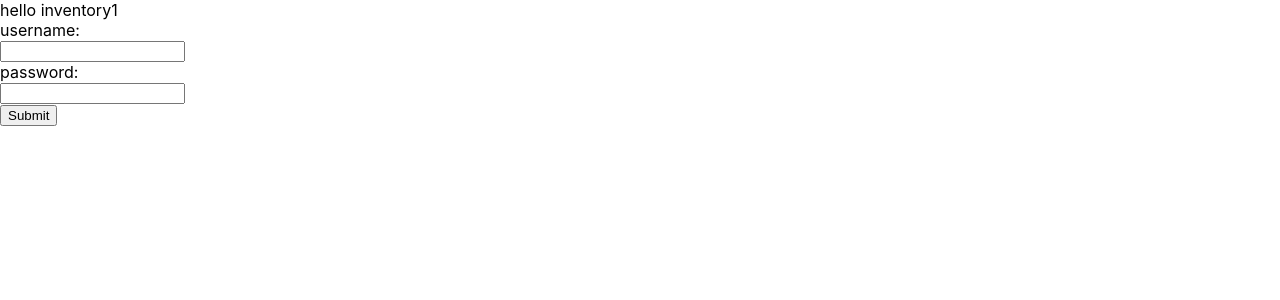
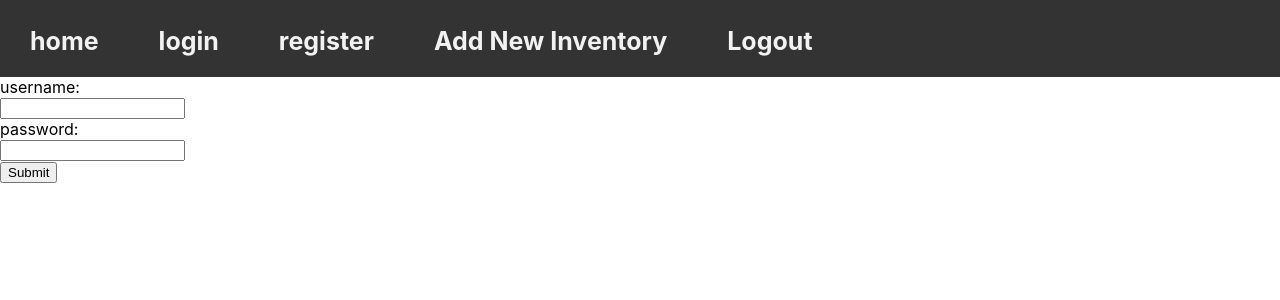
Before and after one commit to Edward-Alkimie/kevin-crud-inventory, a React (Create React App) app in the folder frontend/: page /login in a window 1280 px wide. Shown: the top 300 px of the page. Built offline with nearby package versions, Linux system fonts and the light colour scheme; no server answers.

Commit message:
afternoon save

```diff
--- a/frontend/package.json
+++ b/frontend/package.json
@@ -6,10 +6,12 @@
     "@testing-library/jest-dom": "^5.16.5",
     "@testing-library/react": "^13.4.0",
     "@testing-library/user-event": "^13.5.0",
+    "cookie": "^0.5.0",
     "react": "^18.2.0",
     "react-dom": "^18.2.0",
     "react-router-dom": "^6.4.5",
     "react-scripts": "5.0.1",
+    "styled-components": "^5.3.6",
     "web-vitals": "^2.1.4"
   },
   "scripts": {
--- a/frontend/src/App.js
+++ b/frontend/src/App.js
@@ -7,6 +7,8 @@ import Inventory from './Components/inventory.js'
 import CreateAccount from './Components/CreateAccount.js';
 import Login from './Components/Login.js';
 import config from '../src/config.js';
+import Search from './Components/Search';
+import Home from './Components/Home';
 
 // import './App.css';
 
@@ -19,6 +21,7 @@ function App() {
   const [selectUser, setSelectUser] = useState("all");
   const [inventory, setInventory] = useState([]);
   const [loginFlag, setLoginFlag] = useState(false);
+
   // const [loading, setLoading] = useState(true);
   // const [userloading, setUserloading] =useState(true)
 
@@ -39,19 +42,20 @@ function App() {
     <div className="App">
 
       <header className="App-header">
-        hello inventory1
       </header>
       <Context.Provider value ={{totalInventory, setTotalInventory,
                                   totalUser, selectUser,
                                   setSelectUser, inventory,
                                   setInventory, loginFlag ,setLoginFlag}}>
       <BrowserRouter>
+
       <Routes>
-        <Route path='/' element={<HeaderBar/>}/>
+        <Route path='/' element={<Home/>}/>
         <Route path='/add' element={<AddInventory/>}/>
         <Route path='/inventory/:id' element={<Inventory/>}/>
         <Route path='/createaccount' element={<CreateAccount/>}/>
         <Route path='/login' element={<Login/>}/>
+        <Route path='/search' element={<Search/>}/>
       </Routes>
 
       </BrowserRouter>
--- a/frontend/src/Components/AddInventory.js
+++ b/frontend/src/Components/AddInventory.js
@@ -1,4 +1,6 @@
 import config from '../config.js';
+import HeaderBar from '../Components/HeaderBar.js'
+import cookie from 'cookie';
 
 const ApiUrl = config[process.env.REACT_APP_NODE_ENV || "development"].apiUrl
 
@@ -6,6 +8,7 @@ function AddInventory(){
 
     return (
         <div className="inventoryInput">
+            <HeaderBar/>
             <form>
                 <label htmlFor="addInventory"> add a new Inventory</label>
                 <input type="text" id ="itemNameID" placeholder="item name"></input>
@@ -17,13 +20,22 @@ function AddInventory(){
     )
 function handleSubmit(e) {
     e.preventDefault()
+    let cookieInfo = cookie.parse(document.cookie)
+    console.log(typeof(cookieInfo.login))
+    console.log(cookieInfo.userId)
 
-    let userID = 2; //cookie
+    if (cookieInfo.login !=="true")
+    {
+        alert("please login before you add an inventory")
+    }
+
+    let userID = cookieInfo.userId; //cookie
     let productName = document.getElementById("itemNameID").value;
     let productDescription = document.getElementById("descriptionID").value;
     let quantity = document.getElementById("quantityID").value;
 
     console.log(userID,productName,productDescription,quantity);
+    // document.cookie
 
     let data = {
         "user_id": userID,
@@ -39,7 +51,7 @@ function handleSubmit(e) {
         body: JSON.stringify(data)
     })
         .then(res => console.log(res));
-        window.location.reload();
+        // window.location.reload();
 }
 }
 export default AddInventory;
--- a/frontend/src/Components/CreateAccount.js
+++ b/frontend/src/Components/CreateAccount.js
@@ -2,6 +2,7 @@ import { useContext, useRef, useEffect } from 'react'
 import { Navigate, useNavigate } from 'react-router';
 import Context from '../Contexts/Context';
 import config from '../config';
+import HeaderBar from './HeaderBar';
 
 const ApiUrl = config[process.env.REACT_APP_NODE_ENV || "development"].apiUrl
 
@@ -49,6 +50,8 @@ function CreateAccount() {
         }}, [returnInfo.current])
 
 return (
+    <div>
+    <HeaderBar/>
     <form>
         <label >First name:</label><br />
         <input type="text" id="fname" name="fname" /><br />
@@ -60,6 +63,7 @@ return (
         <input type="text" id="pass" name="pass" /><br />
         <input type="submit" value="Submit" onClick={handleSubmit}></input>
     </form>
+    </div>
 
 )
 }
--- a/frontend/src/Components/HeaderBar.js
+++ b/frontend/src/Components/HeaderBar.js
@@ -1,20 +1,69 @@
-import Search from './Search.js'
-import {useNavigate} from 'react-router-dom'
-function HeaderBar(){
+// import Search from './Search.js'
+import { useNavigate } from 'react-router-dom'
+import styled from 'styled-components';
+import LogOut from './LogOut'
+
+const Div1 = styled.div`
+    // z-index: 10000;
+    // position: fixed;
+    top: 0px;
+    width: 100%;
+    background-color: #333;
+    overflow: hidden;
+`
+const H2 = styled.h2`
+    //  position: fixed;
+    // position:absolute;
+    down:300px;
+    // top: 100px;
+    display:flex;
+    float: left;
+    color: #f2f2f2;
+    text-align: center;
+    padding-top: 5px;
+    padding-bottom: 0px;
+    padding-right: 30px;
+    padding-left:30px;
+    text-decoration: none;
+    font-size: 25px;
+    &:hover,
+    &:focus{
+        color:palevioletred;
+    }
+    &:active{
+        color:red;
+    }
+`
+
+function HeaderBar() {
 
     const navigate = useNavigate();
-    function nav(){
+    function nav() {
         navigate('/login')
     }
-    function nav2(){
+    function nav2() {
         navigate('/createaccount')
+    }
+    function nav3() {
+        navigate('/')
+    }
+    function nav4() {
+        navigate('/Add')
     }
     return (
         <div>
-            <h2 onClick={nav}>login</h2>
-            <h2 onClick={nav2}>register</h2>
-            <h2>home</h2>
-            <Search />
+            <Div1>
+                <H2 className="active" onClick={nav3} >home</H2>
+                {/* <h2 onClick={nav3}>home</h2> */}
+                <H2 onClick={nav}>login</H2>
+                <H2 onClick={nav2}>register</H2>
+                <H2 onClick={nav4}>Add New Inventory</H2>
+                <H2 onClick={LogOut}>Logout</H2>
+
+            </Div1>
+            <div>
+                {/* <Search /> */}
+            </div>
         </div>
     )
 }
--- /dev/null
+++ b/frontend/src/Components/Home.js
@@ -0,0 +1,14 @@
+import Search from './Search.js'
+import HeaderBar from './HeaderBar.js'
+
+function Home(){
+    return (
+        <div>
+            <HeaderBar/>
+            <Search/>
+        </div>
+    )
+
+}
+
+export default Home;
--- /dev/null
+++ b/frontend/src/Components/LogOut.js
@@ -0,0 +1,10 @@
+function LogOut(){
+    document.cookie = 'login=false';
+    document.cookie = 'userId=null';
+    document.cookie = 'userName=null';
+    document.cookie = `user=null`;
+
+    console.log(document.cookie);
+}
+
+export default LogOut;
--- a/frontend/src/Components/Login.js
+++ b/frontend/src/Components/Login.js
@@ -2,6 +2,7 @@ import Context from "../Contexts/Context"
 import React, {useContext, useState, useRef, useEffect} from 'react'
 import {useNavigate} from 'react-router-dom'
 import config from "../config";
+import HeaderBar from "./HeaderBar"
 
 const ApiUrl = config[process.env.REACT_APP_NODE_ENV || "development"].apiUrl
 
@@ -9,13 +10,14 @@ function Login(){
      const {totalUser, setLoginFlag, loginFlag} = useContext(Context);
      const navigate = useNavigate();
      const result = useRef(0);
-    //  const loadingUser = useRef(0);
+     const loadingUser = useRef(0);
         // const {loginStatus, setLoginStatus} =use
 
      function handleLogin(e){
         e.preventDefault();
         let uname = document.getElementById("uname").value;
         let password = document.getElementById("password").value;
+        loadingUser.current =uname;
 
         let data ={
             "userName": uname,
@@ -30,18 +32,16 @@ function Login(){
         })
             .then(res => res.json())
             .then(data => result.current = data)
-
-
-
-        if ( result.current === "PASSWORDS MATCH"){
-
-            console.log("login in yes")
-            navigate('/');
-        }
     }
     useEffect(()=>{
         if ( result.current === "PASSWORDS MATCH"){
+            let userLoginCurrent = totalUser.filter(user => user.userName === loadingUser.current)
+            console.log(userLoginCurrent);
 
+            document.cookie = 'login=true'
+            document.cookie = `userId=${userLoginCurrent[0].id}`
+            document.cookie = `userName=${userLoginCurrent[0].userName}`
+            console.log(document.cookie)
             alert("login successfully");
             navigate('/');
         }
@@ -50,6 +50,8 @@ function Login(){
 
 
     return(
+        <div>
+            <HeaderBar/>
         <form>
          <label >username:</label><br/>
          <input type="text" id="uname" name="uname"/><br/>
@@ -57,6 +59,7 @@ function Login(){
          <input type="text" id="password" name="password"/><br/>
          <input type="submit" value="Submit" onClick={handleLogin}></input>
         </form>
+        </div>
     )
 
 }
--- a/frontend/src/Components/inventory.js
+++ b/frontend/src/Components/inventory.js
@@ -14,7 +14,7 @@ function Inventory(){
     const {id} = useParams();
 
     function DeleteInventory(){
-        if (false){
+        if (true){
             fetch(ApiUrl + "/inventory" ,{
                 method: 'DELETE',
                 headers:{'Content-Type': 'application/json'},
--- a/package.json
+++ b/package.json
@@ -12,6 +12,7 @@
   "dependencies": {
     "express": "^4.18.2",
     "knex": "^2.3.0",
-    "pg": "^8.8.0"
+    "pg": "^8.8.0",
+    "styled-components": "^5.3.6"
   }
 }
```
Also changed, not shown: 2 other files (tests, documents, lock files or other folders).
